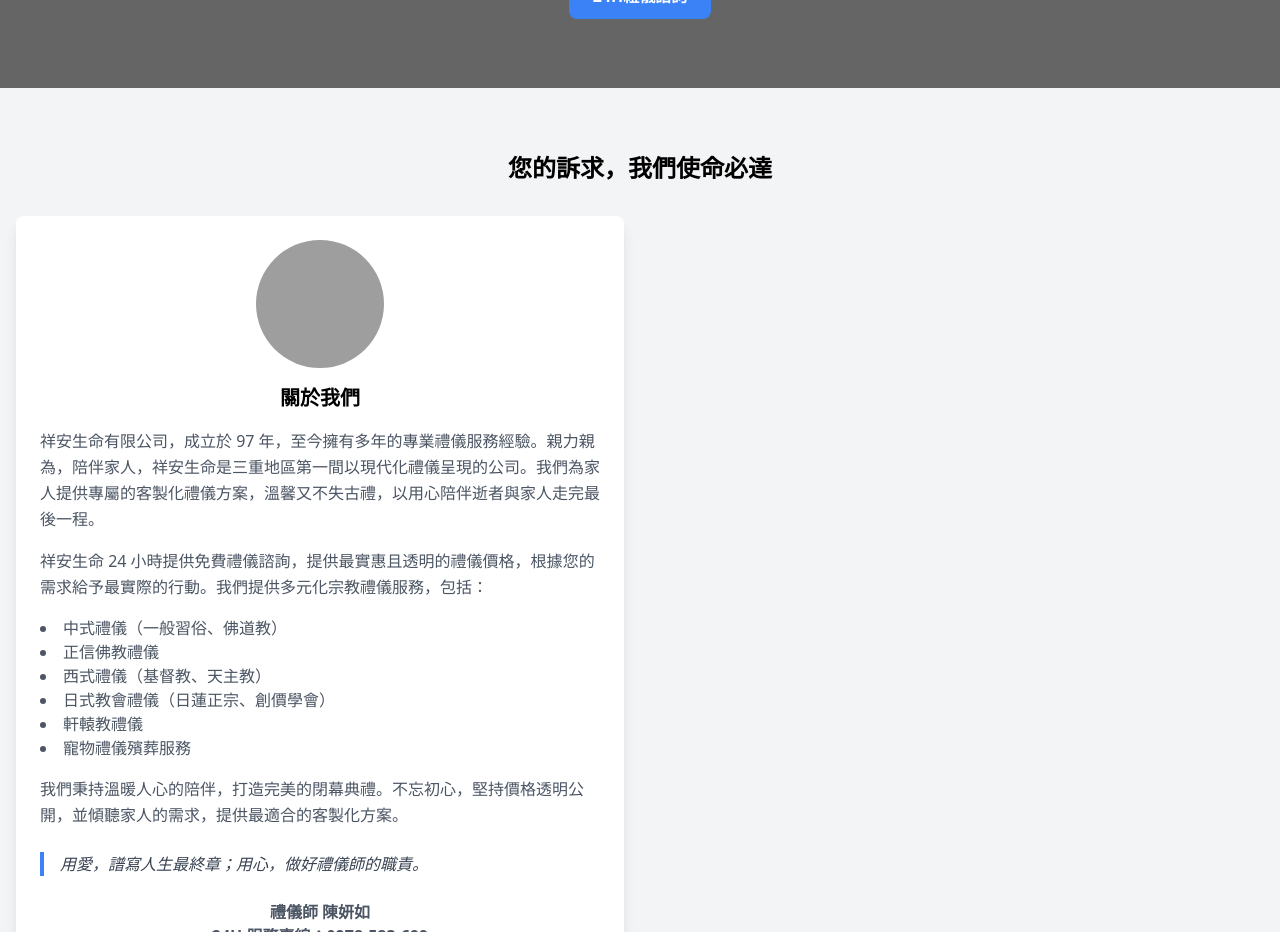
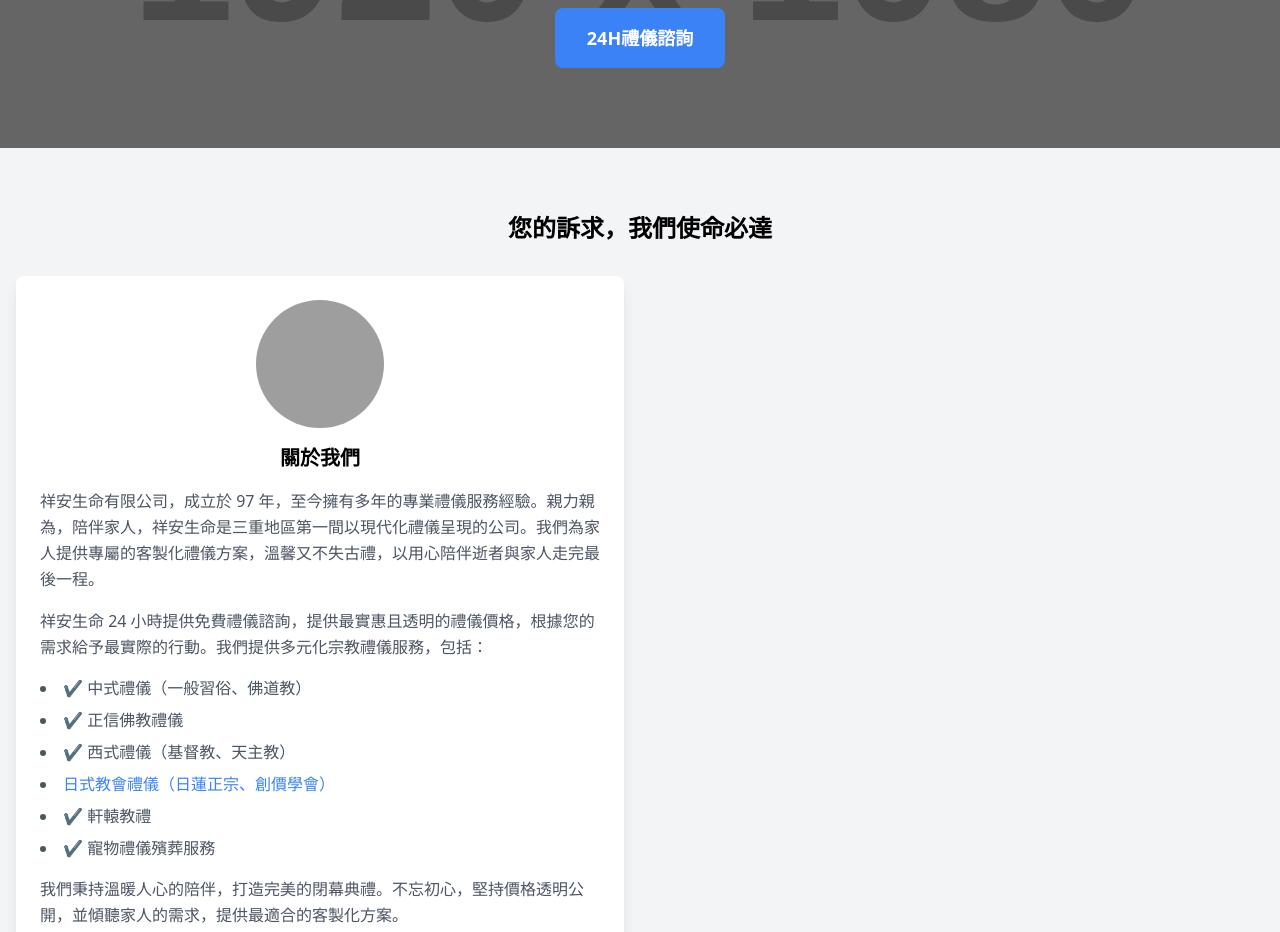
Before and after one commit to Shiangan/yenju, a plain HTML site: page index.html in a window 1280 px wide. Shown: the part 204-1136 px from the top of the page. Drawn offline with nearby package versions, Linux system fonts and the light colour scheme; grey boxes are pictures that could not be loaded; placeholder pictures from the web are drawn by us.

Commit message:
Update index.html

```diff
--- a/index.html
+++ b/index.html
@@ -52,9 +52,9 @@
 
   <!-- 內容區域 -->
   <div class="relative container mx-auto px-4 py-20 text-center">
-    <h1 class="text-4xl font-bold mb-4">祥安生命有限公司</h1>
-    <p class="text-lg mb-6">傾聽、陪伴、專業禮儀服務</p>
-    <a href="#" class="bg-blue-500 hover:bg-blue-600 text-white font-semibold px-6 py-3 rounded-lg">24H禮儀諮詢</a>
+   <h1 class="text-4xl md:text-5xl lg:text-6xl font-bold mb-4">祥安生命有限公司</h1>
+<p class="text-lg md:text-xl lg:text-2xl mb-6">傾聽、陪伴、專業禮儀服務</p>
+   <a href="#" class="bg-blue-500 hover:bg-blue-600 text-white text-lg font-semibold px-8 py-4 rounded-lg inline-block">24H禮儀諮詢</a>
   </div>
 </header>
 
@@ -72,14 +72,15 @@
       <p class="text-gray-600 leading-relaxed mt-4">
         祥安生命 24 小時提供免費禮儀諮詢，提供最實惠且透明的禮儀價格，根據您的需求給予最實際的行動。我們提供多元化宗教禮儀服務，包括：
       </p>
-      <ul class="list-disc list-inside text-gray-600 mt-4">
-        <li>中式禮儀（一般習俗、佛道教）</li>
-        <li>正信佛教禮儀</li>
-        <li>西式禮儀（基督教、天主教）</li>
-        <li>日式教會禮儀（日蓮正宗、創價學會）</li>
-        <li>軒轅教禮儀</li>
-        <li>寵物禮儀殯葬服務</li>
-      </ul>
+      <ul class="list-disc list-inside text-gray-600 mt-4 space-y-2">
+  <li><span class="text-blue-500">✔</span> 中式禮儀（一般習俗、佛道教）</li>
+  <li><span class="text-blue-500">✔</span> 正信佛教禮儀</li>
+  <li><span class="text-blue-500">✔</span> 西式禮儀（基督教、天主教）</li>
+        <li><span class="text-blue-500"> 日式教會禮儀（日蓮正宗、創價學會）</li>
+  <li><span class="text-blue-500">✔</span> 軒轅教禮</li>
+  <li><span class="text-blue-500">✔</span> 寵物禮儀殯葬服務</li>
+</ul>
+
       <p class="text-gray-600 leading-relaxed mt-4">
         我們秉持溫暖人心的陪伴，打造完美的閉幕典禮。不忘初心，堅持價格透明公開，並傾聽家人的需求，提供最適合的客製化方案。
       </p>
@@ -101,7 +102,7 @@
 
     <!-- 中式禮儀服務 -->
     <div class="bg-white shadow-lg rounded-lg p-6 text-center">
-      <img src="https://via.placeholder.com/150" alt="Feature 2" class="mx-auto mb-4 rounded-full w-32 h-32">
+     <img src="https://via.placeholder.com/150" alt="Feature 2" class="mx-auto mb-4 rounded-full w-24 h-24 md:w-32 md:h-32 lg:w-40 lg:h-40">
       <h3 class="text-lg font-semibold mb-4">中式禮儀服務</h3>
       <p class="text-gray-600 mb-4">較多用於佛教、道教、一般習俗。</p>
       <div class="bg-gray-100 p-4 rounded-md">
```
